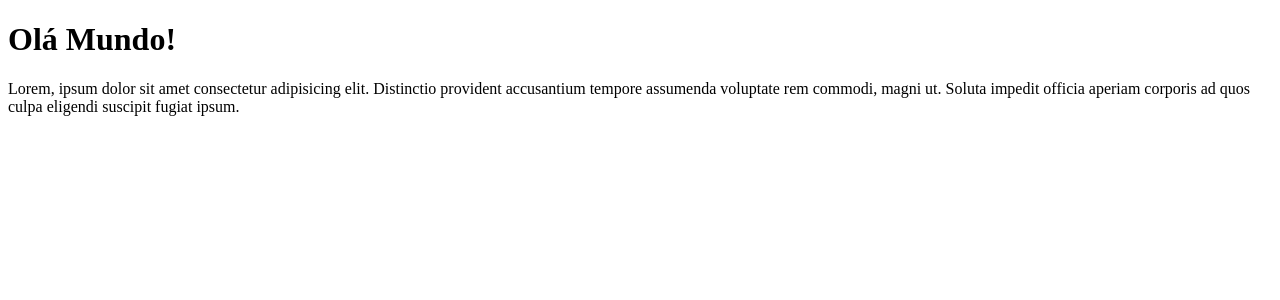
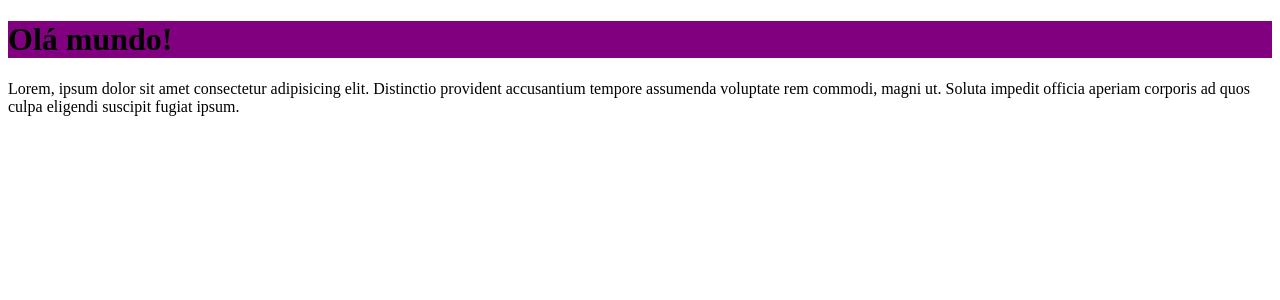
Before and after one commit to ddiiego/chronos-pomodoro, a React (Vite) app: page / in a window 1280 px wide. Shown: the top 300 px of the page. Built offline with nearby package versions, Linux system fonts and the light colour scheme.

Commit message:
CSS module

```diff
--- a/src/App.tsx
+++ b/src/App.tsx
@@ -1,9 +1,13 @@
-import './App.css';
+//import './App.css';
+import { Heading } from './components/Heading';
+
+import './styles/theme.css';
+import './styles/global.css';
 
 export function App() {
   return (
     <>
-      <h1>Olá Mundo!</h1>
+      <Heading />
       <p>
         Lorem, ipsum dolor sit amet consectetur adipisicing elit. Distinctio
         provident accusantium tempore assumenda voluptate rem commodi, magni ut.
--- /dev/null
+++ b/src/components/Heading.module.css
@@ -0,0 +1,8 @@
+.heading {
+  background: purple;
+  color: black;
+}
+
+.cyan {
+  color: cyan;
+}
--- a/src/components/Heading.tsx
+++ b/src/components/Heading.tsx
@@ -1,3 +1,5 @@
+import styles from './Heading.module.css';
+
 export function Heading() {
-  return <h1 className='heading'>Olá mundo!</h1>;
+  return <h1 className={styles.heading}>Olá mundo!</h1>;
 }
```
